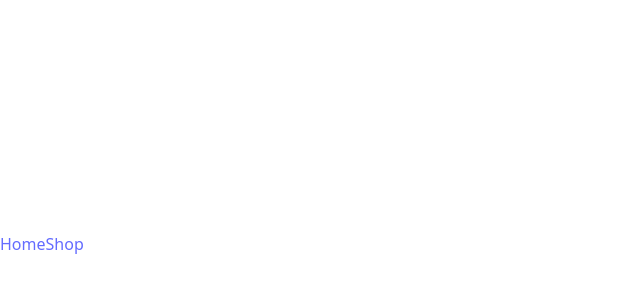
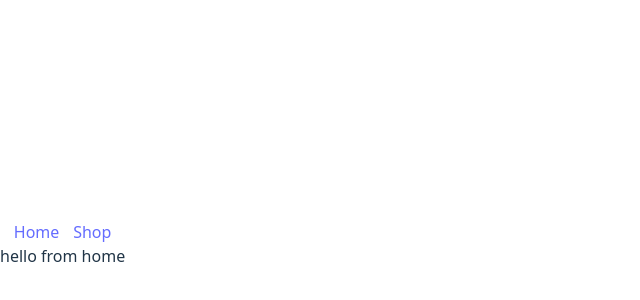
Before and after one commit to waitegeoff2/shopping-cart, a React (Vite) app: page / in a window 1280 px wide. Shown: the part 156-456 px from the top of the page, without its empty margins (0-640 px from the left). Built offline with nearby package versions, Linux system fonts and the light colour scheme.

Commit message:
Added routing to home and shop page from navbar

```diff
--- a/src/App.jsx
+++ b/src/App.jsx
@@ -1,4 +1,3 @@
-import { useState } from 'react'
 import './App.css'
 import NavBar from './components/navbar/NavBar'
 import { Outlet } from 'react-router-dom'
--- a/src/components/navbar/NavBar.jsx
+++ b/src/components/navbar/NavBar.jsx
@@ -5,7 +5,7 @@ export default function NavBar () {
     return (
         <>
             <div className="navBar">
-                <Link to ="home">Home</Link>
+                <Link to ="/">Home</Link>
                 <Link to ="shop">Shop</Link>
             </div>
         </>
--- a/src/main.jsx
+++ b/src/main.jsx
@@ -11,7 +11,7 @@ const router = createBrowserRouter([
     path: '/',
     element: <App />,
     children: [
-      { path: 'home', element: <Home /> },
+      { index: true, element: <Home /> },
       { path: 'shop', element: <Shop /> },
     ],
   },
```
